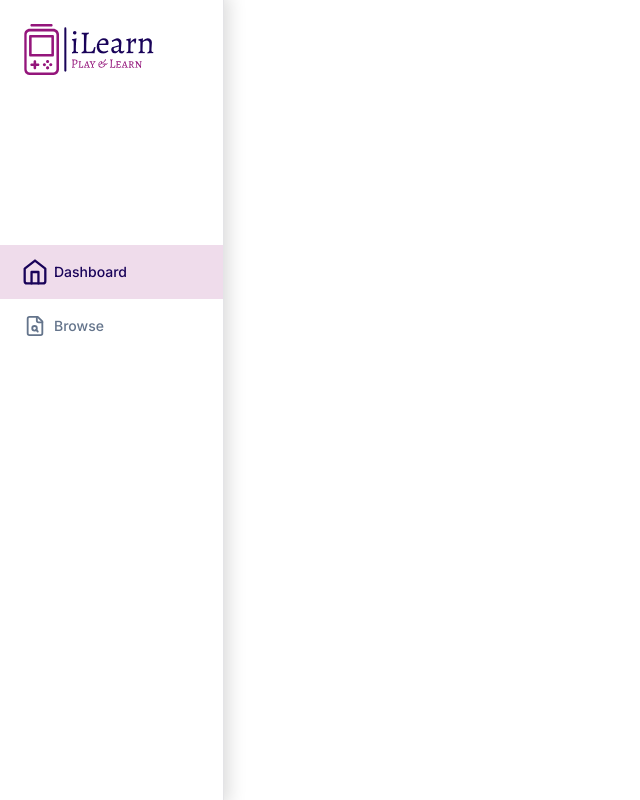
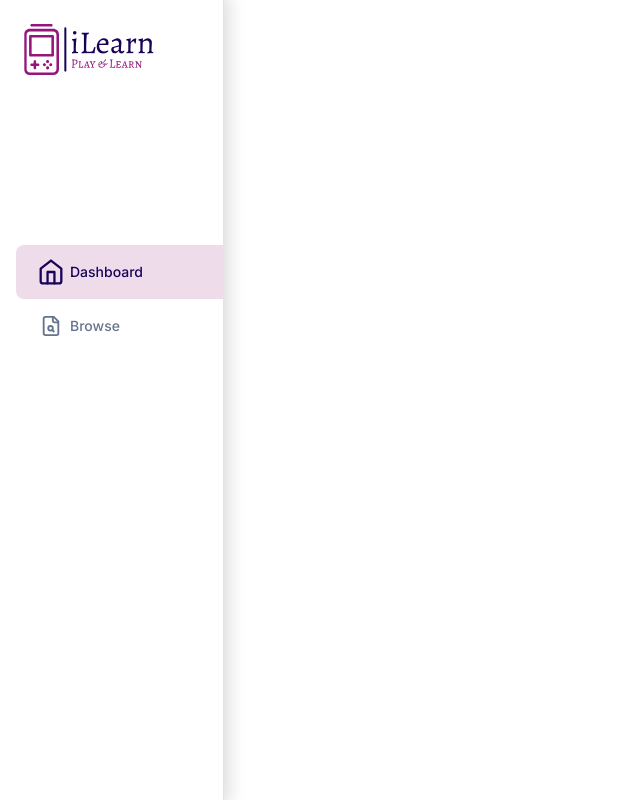
Before and after one commit to IroseAboveitall/LMS_Platform, a Next.js app: page / in a window 1280 px wide. Shown: the whole page, without its empty margins (0-640 px from the left). Built offline with nearby package versions, Linux system fonts and the light colour scheme.

Commit message:
[FEATURE] Add a little style to the active Sidebar Item
-Added an overall margin left to all the Sidebar items.
-Added a border radius to the top left and bottom left to the active Sidebar Item.

```diff
--- a/app/(dashboard)/_components/sidebar-item.tsx
+++ b/app/(dashboard)/_components/sidebar-item.tsx
@@ -1,4 +1,5 @@
 "use client";
+// 👆 For using hooks like usePathname()
 
 import { cn } from "@/lib/utils";
 import { LucideIcon } from "lucide-react";
@@ -12,6 +13,8 @@ interface SidebarItemProps {
 
 export const SidebarItem = ({ icon: Icon, label, href }: SidebarItemProps) => {
   const pathname = usePathname();
+  // 👆 usePathname() returns a string of the current URL’s pathname. For example, if the current URL is https://example.com/about, usePathname() will return /about
+
   const router = useRouter();
 
   const isActive =
@@ -27,9 +30,9 @@ export const SidebarItem = ({ icon: Icon, label, href }: SidebarItemProps) => {
       onClick={onClick}
       type="button"
       className={cn(
-        "flex items-center gap-x-2 text-slate-500 text-sm font-[500] pl-6 transition-all hover:text-slate-600 hover:bg-slate-300/20",
+        "ml-4 flex items-center gap-x-2 text-slate-500 text-sm font-[500] pl-6 transition-all hover:text-slate-600 hover:bg-slate-300/20",
         isActive &&
-          "text-[#190359] bg-[#94157b] bg-opacity-15 hover:bg-[#94157b] hover:bg-opacity-15 hover:text-[#190359]"
+          "rounded-tl-lg rounded-bl-lg text-[#190359] bg-[#94157b] bg-opacity-15 hover:bg-[#94157b] hover:bg-opacity-15 hover:text-[#190359]"
         //   "text-[#190359]  hover:text-[#190359]"
       )}
     >
--- a/app/(dashboard)/_components/sidebar-routes.tsx
+++ b/app/(dashboard)/_components/sidebar-routes.tsx
@@ -2,7 +2,7 @@
 
 import { SidebarItem } from "@/app/(dashboard)/_components/sidebar-item";
 
-import { Compass, Layout, Home, FileSearch2 } from "lucide-react";
+import { Home, FileSearch2 } from "lucide-react";
 
 const guestRoutes = [
   {
--- a/app/(dashboard)/_components/sidebar.tsx
+++ b/app/(dashboard)/_components/sidebar.tsx
@@ -6,10 +6,12 @@ const Sidebar = () => {
     // 👇 Dark background
     // <div className="h-full border-r bg-[#100133] text-white shadow-[0px_20px_20px_10px_#00000024]">
     <div className="h-full border-r shadow-[0px_0px_17px_5px_#00000024]">
+      {/* 👇 Logo Container 👇*/}
       <div className="p-6">
         <Logo />
       </div>
-      {/* 👇 Sidebar Routes */}
+
+      {/* 👇 Sidebar Routes Container👇*/}
       <div className="flex flex-col w-full justify-center h-[50%]">
         <SidebarRoutes />
       </div>
```
